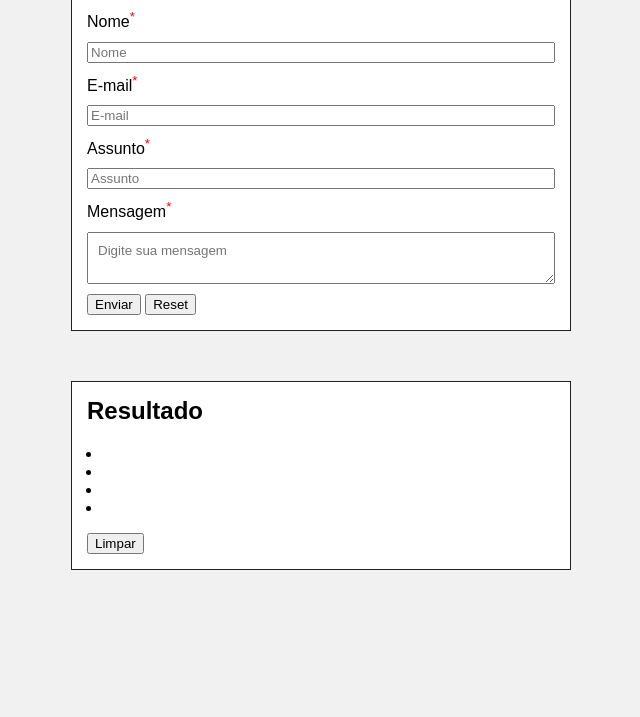
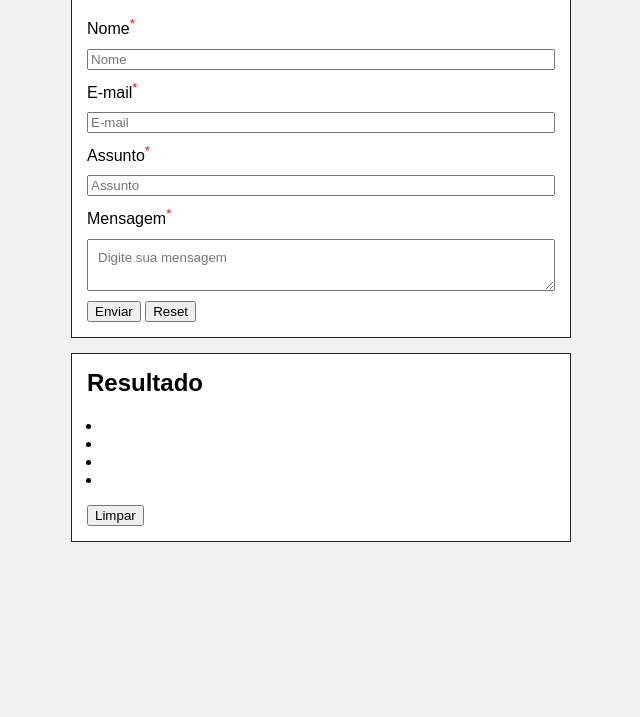
Before and after one commit to marllonpanisset/formulario-javascript, a plain HTML site: page formulario.html in a window 1280 px wide. Shown: the part 83-800 px from the top of the page, without its empty margins (319-959 px from the left). Drawn offline with Linux system fonts and the light colour scheme.

Commit message:
Ajuste no visual

```diff
--- a/main.css
+++ b/main.css
@@ -4,6 +4,8 @@
 }
 
 body {
+    margin: 0;
+    padding: 0;
     background: #f1f1f1
 }
 
@@ -14,6 +16,7 @@ form {
     padding: 15px;
     border: solid 1px #222;
     background: #fff;
+    margin-top: 15px;
 }
 
 form h1 {
@@ -70,7 +73,7 @@ form input[type="reset"],
     width: 500px;
     margin-left: auto;
     margin-right: auto;
-    margin-top: 50px;
+    margin-top: 15px;
     padding: 15px;
     border: 1px solid #222;
     background: #fff;
```
